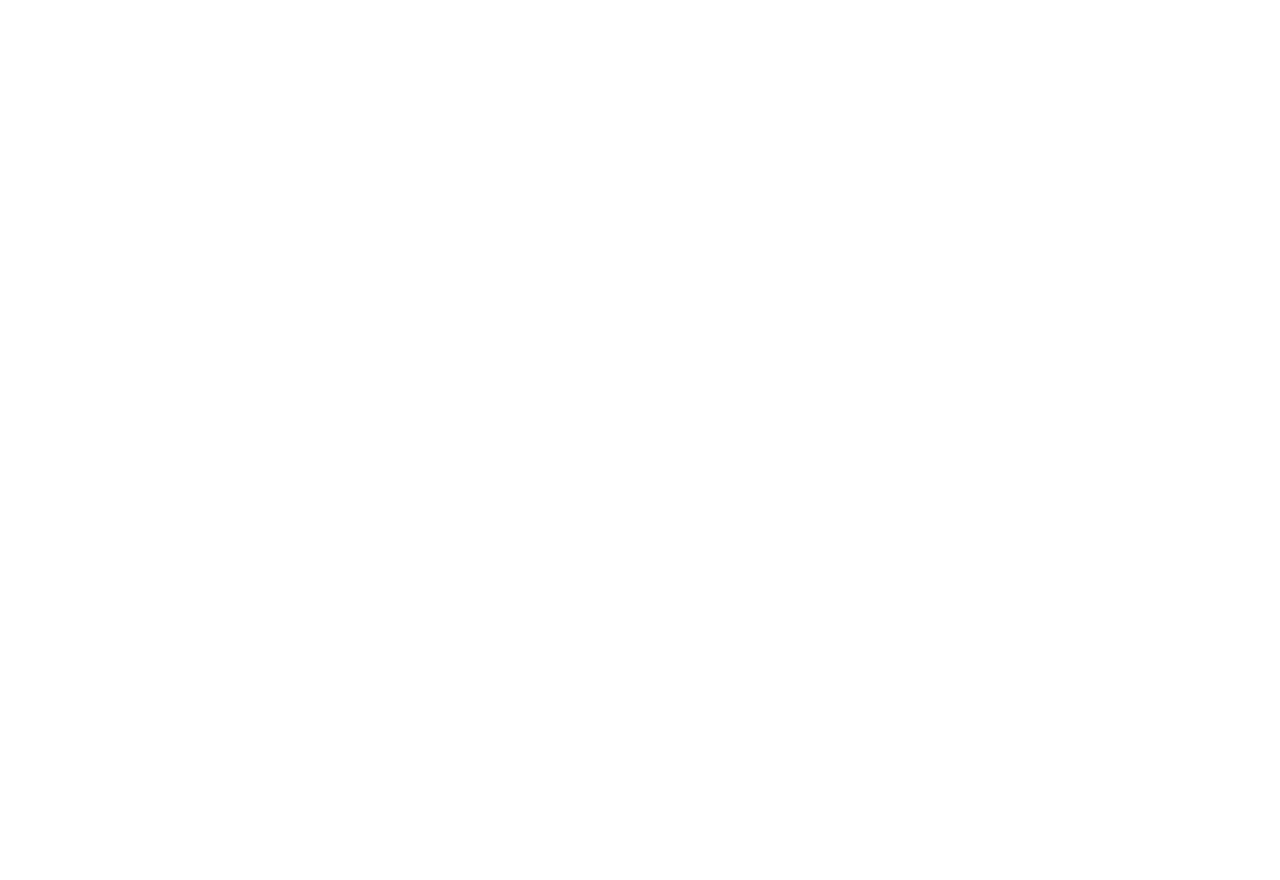
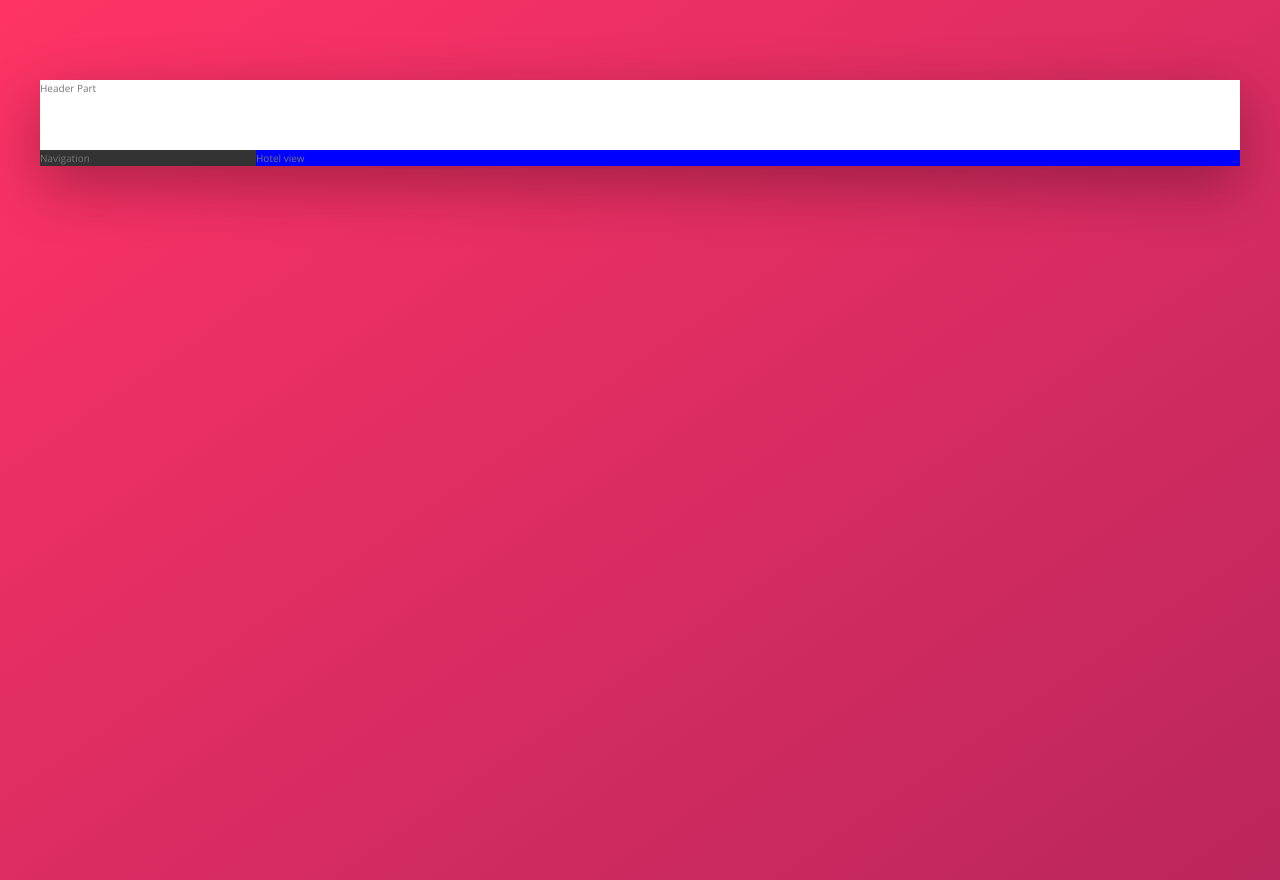
Before and after one commit to Rubalaine/trillo-css, a website: page index.html in a window 1280 px wide. Before the commit the page ends 800 px from the top, so only its background shows below. Drawn offline with nearby package versions, Linux system fonts and the light colour scheme.

Commit message:
overall layout defined

```diff
--- a/index.html
+++ b/index.html
@@ -11,6 +11,20 @@
         <title>trillo &mdash; Your all-in-one booking app</title>
     </head>
     <body>
+        <div class="container">
+            <header class="header">
+                Header Part
+            </header>
+            <div class="content">
+                <nav class="sidebar">
+                    Navigation
+                </nav>
+                <main class="hotel-view">
+                    Hotel view
+                </main>
+            </div>
+
+        </div>
 
     </body>
 </html>
--- a/scss/_base.scss
+++ b/scss/_base.scss
@@ -1,18 +1,51 @@
-$color-primary: #eb2f64;
-$color-primary-light: #FF3366;
-$color-primary-dark: #BA265D;
+:root{
+    --color-white: #fff;
 
-$color-grey-light-1: #faf9f9;
-$color-grey-light-2: #f4f2f2;
-$color-grey-light-3: #f0eeee;
-$color-grey-light-4: #ccc;
+    --color-primary: #eb2f64;
+    --color-primary-light: #FF3366;
+    --color-primary-dark: #BA265D;
 
-$color-grey-dark-1: #333;
-$color-grey-dark-2: #777;
-$color-grey-dark-3: #999;
+    --color-grey-light-1: #faf9f9;
+    --color-grey-light-2: #f4f2f2;
+    --color-grey-light-3: #f0eeee;
+    --color-grey-light-4: #ccc;
+
+    --color-grey-dark-1: #333;
+    --color-grey-dark-2: #777;
+    --color-grey-dark-3: #999;
+
+    --shadow-dark: 0 2rem 6rem rgba(0,0,0, .3);
+}
 
 
-* {
-    padding: 0;
-    margin: 0;
-}
+    * {
+        padding: 0;
+        margin: 0;
+    }
+    * {
+        margin: 0;
+        padding: 0;
+    }
+
+    *,
+    *::before,
+    *::after {
+        box-sizing: inherit;
+    }
+
+    html {
+        box-sizing: border-box;
+        font-size: 62.5%; // 1rem = 10px, 10px/16px = 62.5%
+    }
+
+    body {
+        font-family: 'Open Sans', sans-serif;
+        font-weight: 400;
+        line-height: 1.6;
+        color: var(--color-grey-dark-2);
+        background-image: linear-gradient(to right bottom, var(--color-primary-light), var(--color-primary-dark));
+        background-size: cover;
+        background-repeat: no-repeat;
+
+        min-height: 100vh;
+    }
--- a/scss/_layout.scss
+++ b/scss/_layout.scss
@@ -0,0 +1,23 @@
+.container{
+    max-width: 120rem;
+    margin: 8rem auto;
+    background-color: var(--color-grey-light-1);
+    box-shadow: var(--shadow-dark);
+}
+.header{
+    height: 7rem;
+    background-color: var(--color-white);
+    border-bottom: var(--color-grey-light-2);
+}
+.content{
+    display: flex;
+}
+.sidebar{
+    background-color: var(--color-grey-dark-1);
+    flex: 0 0 18%;
+}
+.hotel-view{
+    background-color: var(--color-white);
+    background-color: blue;
+    flex: 1;
+}
```
Also changed, not shown: css/style.css.
